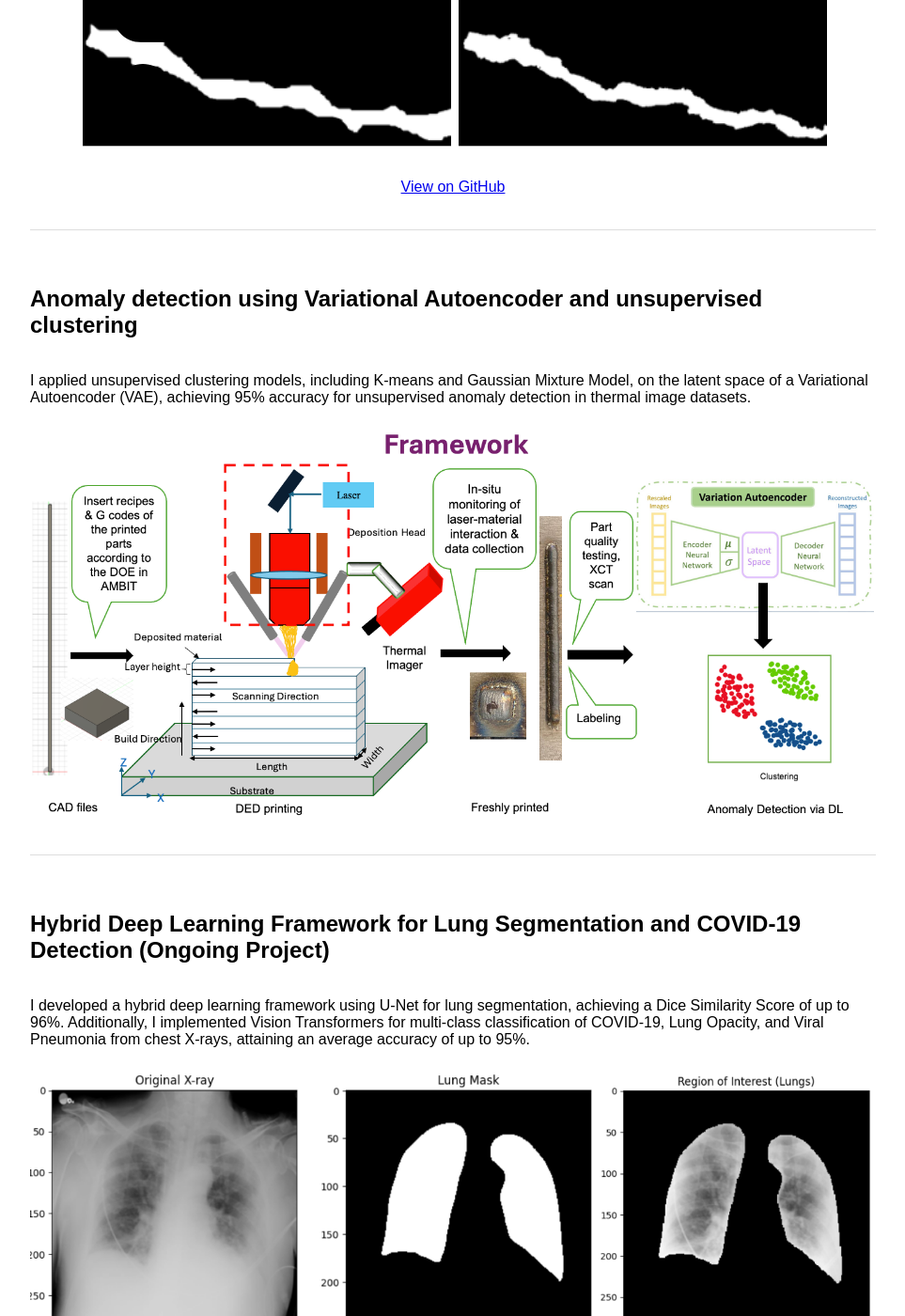
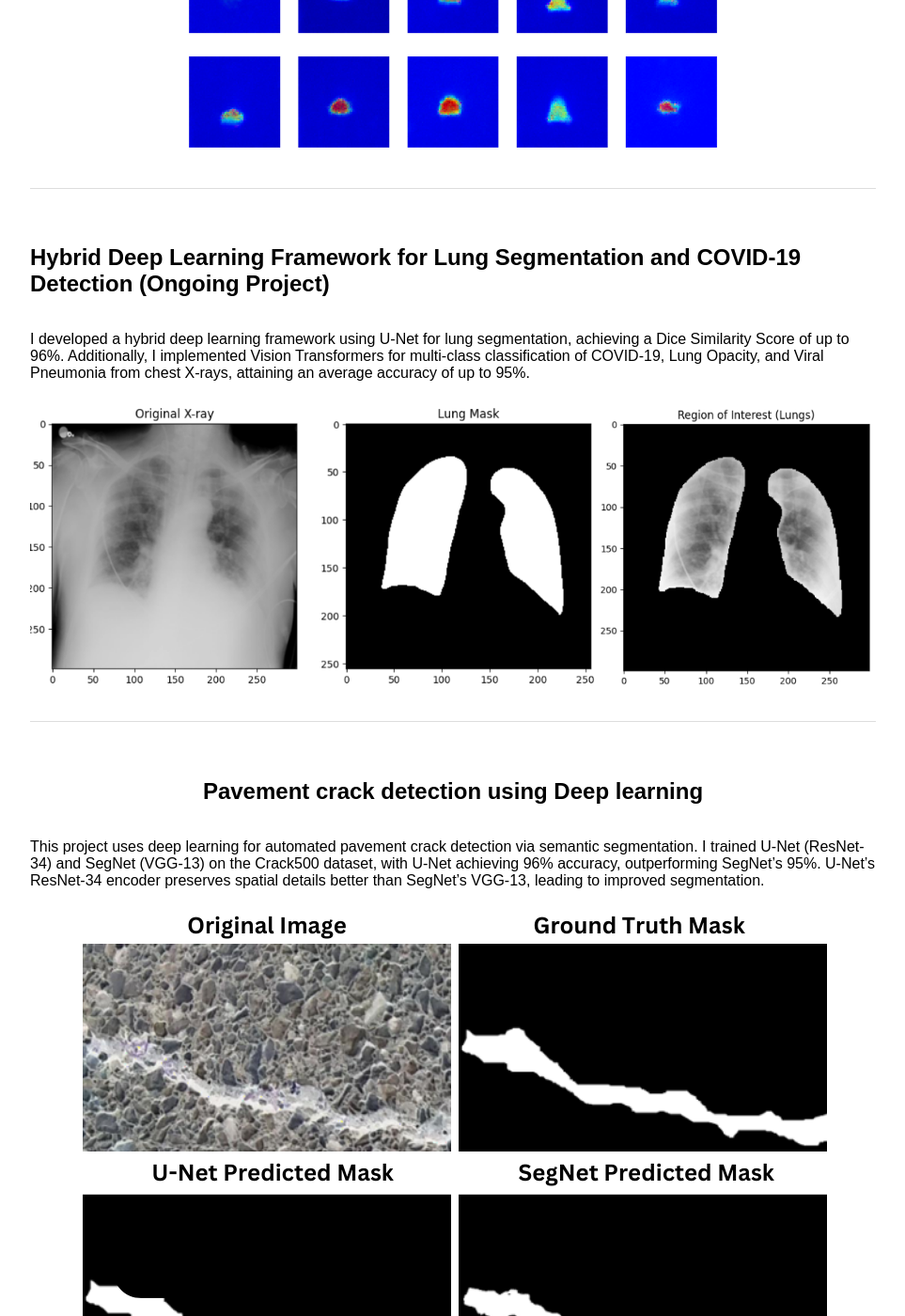
Before and after one commit to IE0005/IE0005.github.io, a Jekyll site: the page built from index.md, in a window 1280 px wide and 1400 px high, scrolled down 1386 px. Shown: the whole window at 94% size, without its empty margins (158-1121 px from the left). Built offline with Jekyll 4.4.1, drawn with Linux system fonts in a browser that asks for light colours; part of the change alters nothing that is shown; some of the changed text lies outside the part shown.

Commit message:
Update projects.yml

```diff
--- a/_data/projects.yml
+++ b/_data/projects.yml
@@ -1,3 +1,14 @@
+
+- title: "Data Augmentation for class imbalance (Ongoing Project)"
+  description: "I addressed class imbalance by using class-conditioned diffusion models for data augmentation, generating synthetic samples to improve the performance of the Vision Transformer classifier."
+  # link: "https://github.com/IE0005/Pavement_crack_detect.git"
+  image: "/assets/img/diff_thermal_images.png"
+
+- title: "Hybrid Deep Learning Framework for Lung Segmentation and COVID-19 Detection (Ongoing Project)"
+  description: "I developed a hybrid deep learning framework using U-Net for lung segmentation, achieving a Dice Similarity Score of up to 96%. Additionally, I implemented Vision Transformers for multi-class classification of COVID-19, Lung Opacity, and Viral Pneumonia from chest X-rays, attaining an average accuracy of up to 95%."
+  # link: "https://github.com/IE0005/Pavement_crack_detect.git"
+  image: "/assets/img/covid_xray.png"
+
 - title: "Pavement crack detection using Deep learning"
   description: "This project uses deep learning for automated pavement crack detection via semantic segmentation. I trained U-Net (ResNet-34) and SegNet (VGG-13) on the Crack500 dataset, with U-Net achieving 96% accuracy, outperforming SegNet’s 95%. U-Net’s ResNet-34 encoder preserves spatial details better than SegNet’s VGG-13, leading to improved segmentation."
   link: "https://github.com/IE0005/Pavement_crack_detect.git"
@@ -6,16 +17,5 @@
 
 - title: "Anomaly detection using Variational Autoencoder and unsupervised clustering"
   description: "I applied unsupervised clustering models, including K-means and Gaussian Mixture Model, on the latent space of a Variational Autoencoder (VAE), achieving 95% accuracy for unsupervised anomaly detection in thermal image datasets."
-  # link: "https://github.com/IE0005/Pavement_crack_detect.git"
+  link: "https://github.com/IE0005/Anomaly_detection_.git"
   image: "/assets/img/anomaly_det.png"
-
-
-- title: "Hybrid Deep Learning Framework for Lung Segmentation and COVID-19 Detection (Ongoing Project)"
-  description: "I developed a hybrid deep learning framework using U-Net for lung segmentation, achieving a Dice Similarity Score of up to 96%. Additionally, I implemented Vision Transformers for multi-class classification of COVID-19, Lung Opacity, and Viral Pneumonia from chest X-rays, attaining an average accuracy of up to 95%."
-  # link: "https://github.com/IE0005/Pavement_crack_detect.git"
-  image: "/assets/img/covid_xray.png"
-
-- title: "Data Augmentation for class imbalance (Ongoing Project)"
-  description: "I addressed class imbalance by using class-conditioned diffusion models for data augmentation, generating synthetic samples to improve the performance of the Vision Transformer classifier."
-  # link: "https://github.com/IE0005/Pavement_crack_detect.git"
-  image: "/assets/img/diff_thermal_images.png"
```
